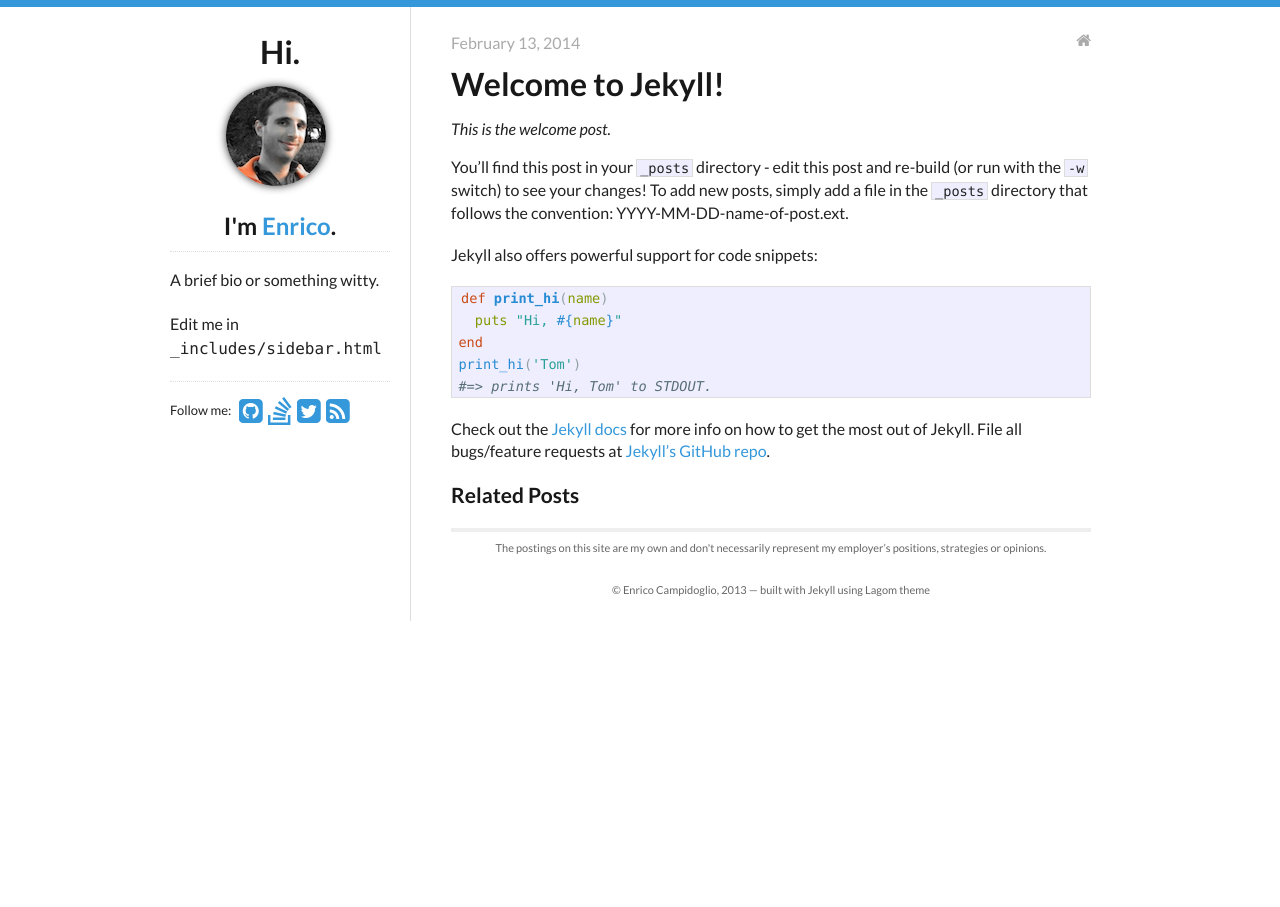
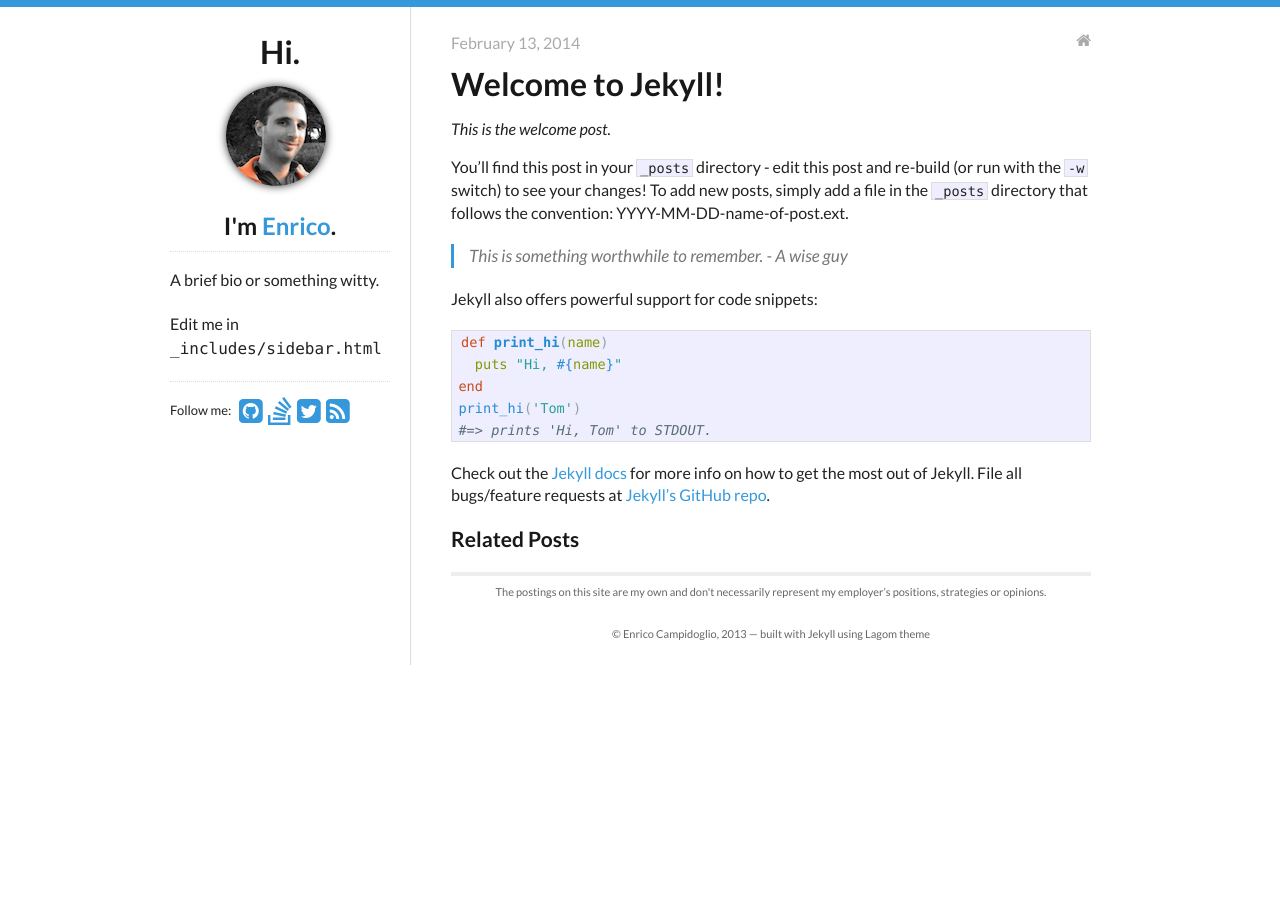
Before and after one commit to megakemp/megakemp.github.io, a Jekyll site: the page built from _posts/2014-02-13-welcome-to-jekyll.markdown, in a window 1280 px wide. Built offline with Jekyll 4.4.1, drawn with Linux system fonts in a browser that asks for light colours; nearby versions of some CDN libraries; Markdown is read by kramdown in place of the engine named in the settings.

Commit message:
Adds a custom style for quotes.

```diff
--- a/_includes/css/screen.css
+++ b/_includes/css/screen.css
@@ -122,6 +122,10 @@
 #summary {
   font-style: italic;
   padding-bottom: 1em;
+}
+
+#post blockquote {
+  border-left: 3px solid {{ site.theme.highlight_color }};
 }
 
 #post pre {
--- a/_posts/2014-02-13-welcome-to-jekyll.markdown
+++ b/_posts/2014-02-13-welcome-to-jekyll.markdown
@@ -8,6 +8,8 @@
 
 You'll find this post in your `_posts` directory - edit this post and re-build (or run with the `-w` switch) to see your changes!
 To add new posts, simply add a file in the `_posts` directory that follows the convention: YYYY-MM-DD-name-of-post.ext.
+
+> This is something worthwhile to remember. - A wise guy
 
 Jekyll also offers powerful support for code snippets:
 
```
